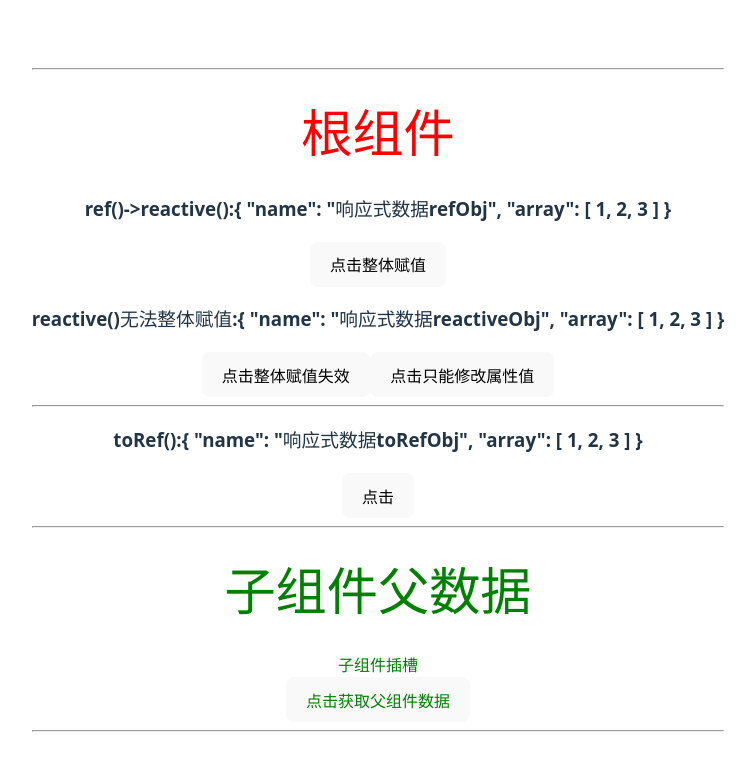
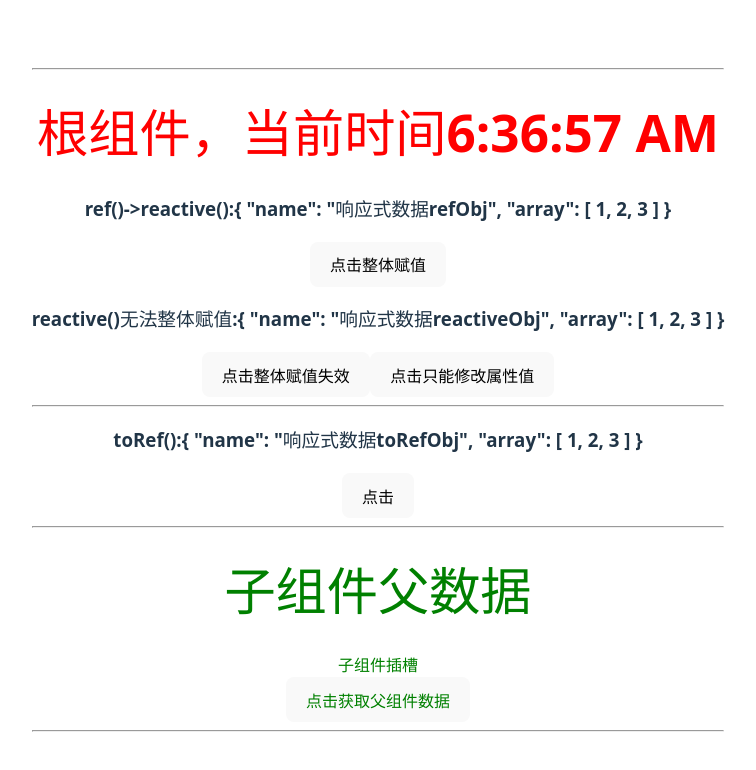
Before and after one commit to 0x01-0x00/vue3_study, a Vue app: page / in a window 1280 px wide. Shown: the top 770 px of the page, without its empty margins (262-1018 px from the left). Built offline with nearby package versions, Linux system fonts and the light colour scheme.

Commit message:
feat(App): 在根组件中添加当前时间显示并更新
- 在 App.vue 中添加 currentTime 变量，用于显示当前时间
- 使用 onMounted 钩子在组件挂载后每 800 毫秒更新时间
- 在模板中显示当前时间

```diff
--- a/src/App.vue
+++ b/src/App.vue
@@ -1,6 +1,6 @@
 <template>
   <hr/>
-  <h1 class="rootClass">根组件</h1>
+  <h1 class="rootClass">根组件，当前时间{{ currentTime }}</h1>
   <h3>ref()->reactive():{{ refObj }}</h3>
   <button @click="changeRefObj">点击整体赋值</button>
   <h3>reactive()无法整体赋值:{{ reactiveObj }}</h3>
@@ -21,10 +21,17 @@
 
 <script>
   import MyChild from "./pages/MyChild.vue";
-  import {reactive, ref, toRef} from "vue";
+  import {onMounted, reactive, ref, toRef} from "vue";
 
   export default {
     setup() {
+      const currentTime = ref(new Date().toLocaleTimeString())
+      onMounted(() => {
+        setInterval(() => {
+          currentTime.value = new Date().toLocaleTimeString()
+        }, 800)
+      })
+
 
       let refObj = ref({name: "响应式数据refObj", array: [1, 2, 3]})
       let reactiveObj = reactive({name: "响应式数据reactiveObj", array: [1, 2, 3]})
@@ -70,6 +77,7 @@
       }
 
       return {
+        currentTime,
         refObj,
         reactiveObj,
         toRefObj,
```
